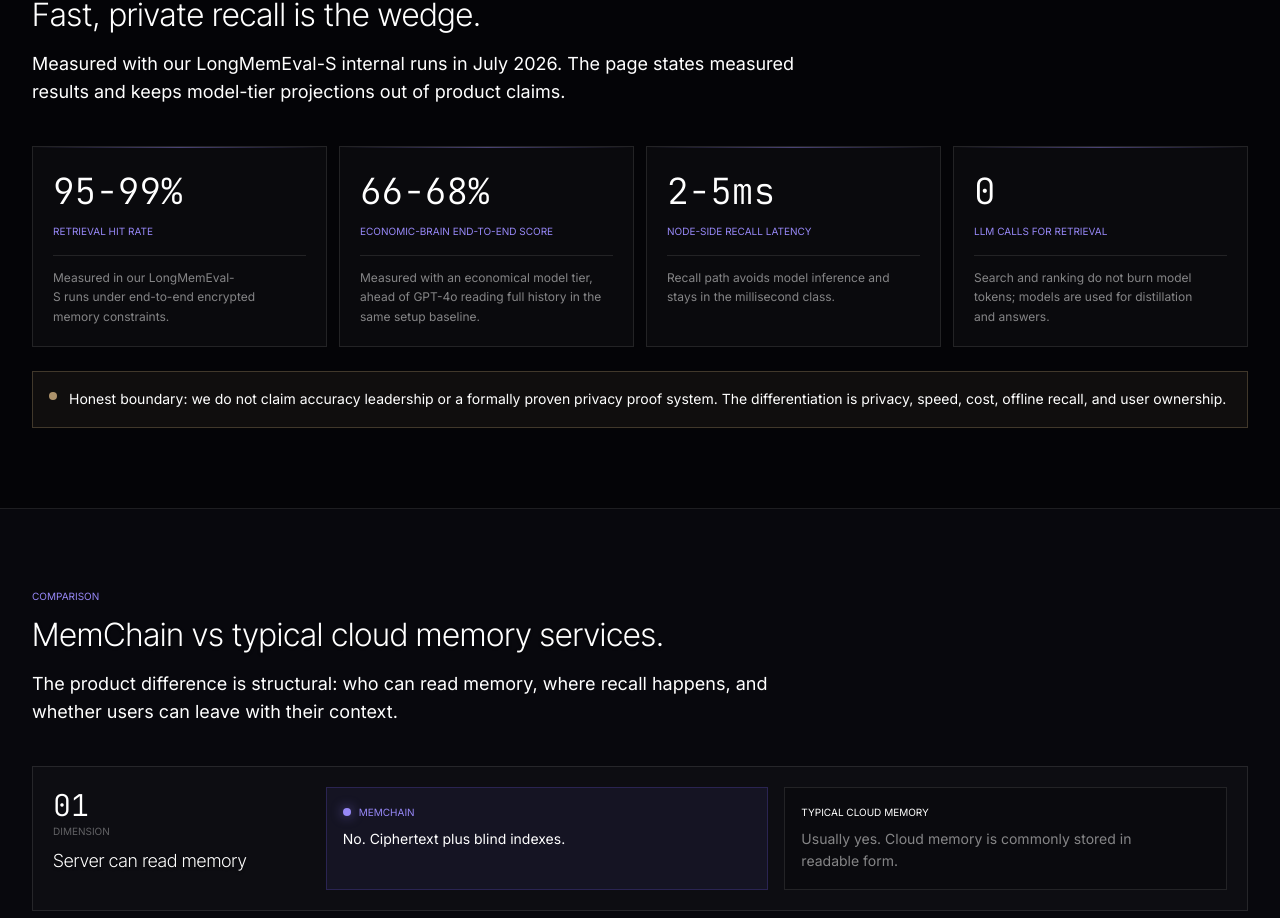
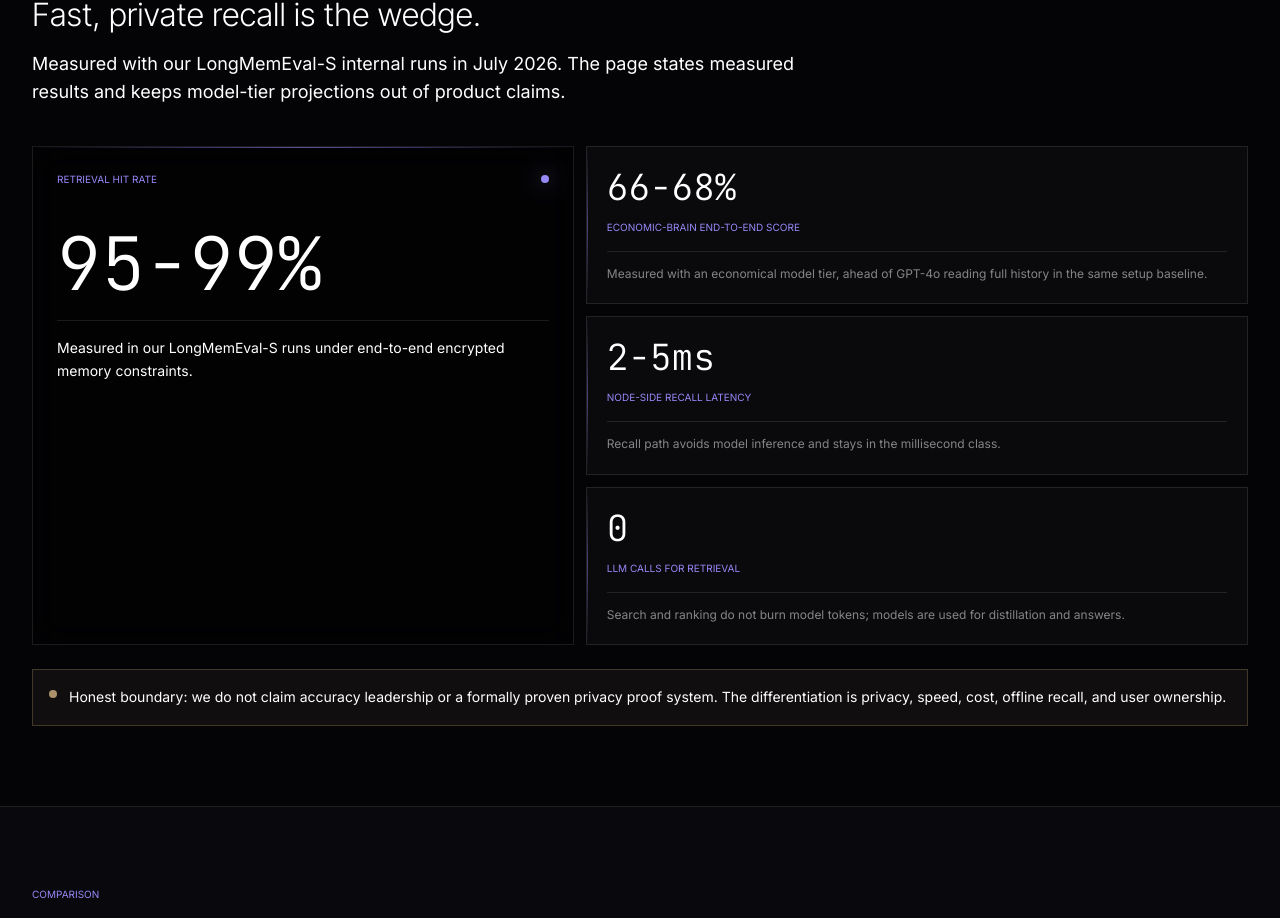
Before and after one commit to AeroNyxNetwork/AeroNyx-web, a Next.js app: page /memchain in a window 1280 px wide. Shown: the part 3584-4502 px from the top of the page. Built offline with nearby package versions, Linux system fonts and the light colour scheme.

Commit message:
Polish MemChain evidence surfaces

```diff
--- a/pages/memchain.js
+++ b/pages/memchain.js
@@ -40,6 +40,12 @@
  *   path with step numbers and desktop connectors. Pillar cards receive a
  *   clearer trust-boundary evidence strip while preserving every approved
  *   privacy claim and benchmark limitation.
+ *
+ * Modification Reason: v2.9 - Benchmark and comparison surface polish.
+ *   The benchmark section now presents one primary measured proof beside a
+ *   compact supporting evidence grid, and the comparison section uses a cleaner
+ *   row-based decision surface. This improves VC-grade scanability on desktop
+ *   and mobile without changing any approved claims or limitations.
  *
  * Modification Reason: v2.2 - Multilingual mobile resilience.
  *   Tightened long-locale wrapping for MemChain proof rails, comparison cards,
@@ -167,6 +173,7 @@
  * Last Modified: v2.6 - Advantage evidence stack polish
  * Last Modified: v2.7 - Benchmark and boundary evidence polish
  * Last Modified: v2.8 - Pipeline and pillar rhythm polish
+ * Last Modified: v2.9 - Benchmark and comparison surface polish
  * ============================================
  */
 
@@ -703,7 +710,10 @@ const Pillars = ({ copy }) => (
   </section>
 );
 
-const Benchmarks = ({ copy }) => (
+const Benchmarks = ({ copy }) => {
+  const [primaryCard, ...supportingCards] = copy.cards;
+
+  return (
     <section className="border-y border-white/10 bg-black/40 py-14 md:py-20">
       <Container>
         <SectionHeader
@@ -711,17 +721,37 @@ const Benchmarks = ({ copy }) => (
           title={copy.title}
           description={copy.description}
         />
-      <div className="mt-10 grid gap-3 md:grid-cols-2 lg:grid-cols-4">
-        {copy.cards.map((item) => (
+        <div className="mt-10 grid gap-3 lg:grid-cols-[0.9fr_1.1fr]">
+          {primaryCard ? (
+            <div className="page-surface relative min-w-0 overflow-hidden border p-5 md:p-6">
+              <div className="absolute inset-x-0 top-0 h-px bg-gradient-to-r from-transparent via-brand-light/60 to-transparent" />
+              <div className="mb-10 flex items-center justify-between gap-3">
+                <div className="min-w-0 break-words text-[10px] uppercase leading-4 tracking-eyebrow text-brand-light">
+                  {primaryCard.label}
+                </div>
+                <span className="h-2 w-2 shrink-0 rounded-pill bg-brand-light shadow-[0_0_20px_rgba(151,136,247,0.6)]" />
+              </div>
+              <div className="break-words font-mono text-[3rem] font-light leading-none text-white sm:text-[4rem] lg:text-[4.6rem]">
+                {primaryCard.value}
+              </div>
+              <p className="mt-5 max-w-copy break-words border-t border-white/10 pt-4 text-sm leading-relaxed text-white/58">
+                {primaryCard.note}
+              </p>
+            </div>
+          ) : null}
+
+          <div className="grid min-w-0 gap-3 sm:grid-cols-3 lg:grid-cols-1">
+            {supportingCards.map((item) => (
               <div key={item.label} className="page-card relative min-w-0 overflow-hidden border p-4 md:p-5">
-            <div className="absolute inset-x-0 top-0 h-px bg-gradient-to-r from-transparent via-brand-light/45 to-transparent" />
-            <div className="flex min-h-[4.5rem] flex-col justify-end">
+                <div className="absolute inset-y-0 left-0 w-px bg-gradient-to-b from-transparent via-brand-light/45 to-transparent" />
+                <div className="flex min-h-[4rem] flex-col justify-end">
                   <div className="break-words font-mono text-3xl font-light leading-none text-white md:text-4xl">{item.value}</div>
                   <div className="mt-3 break-words text-[10px] uppercase leading-4 tracking-eyebrow text-brand-light">{item.label}</div>
                 </div>
                 <p className="mt-4 border-t border-white/10 pt-3 text-xs leading-relaxed text-white/50">{item.note}</p>
               </div>
             ))}
+          </div>
         </div>
         <div className="mt-6 grid gap-3 border border-warn/25 bg-warn/[0.055] p-4 md:grid-cols-[auto_minmax(0,1fr)] md:items-start">
           <span aria-hidden="true" className="mt-1 hidden h-2 w-2 rounded-pill bg-warn/80 md:block" />
@@ -732,6 +762,7 @@ const Benchmarks = ({ copy }) => (
       </Container>
     </section>
   );
+};
 
 const Comparison = ({ copy }) => (
   <section className="py-14 md:py-20">
@@ -741,25 +772,29 @@ const Comparison = ({ copy }) => (
         title={copy.title}
         description={copy.description}
       />
-      <div className="mt-10 grid gap-3">
+      <div className="page-surface mt-10 min-w-0 overflow-hidden border">
+        <div className="hidden grid-cols-[0.58fr_1fr_1fr] border-b border-white/10 px-5 py-3 md:grid">
+          <div className="text-[10px] uppercase tracking-eyebrow text-white/30">{copy.labels.dimension}</div>
+          <div className="text-[10px] uppercase tracking-eyebrow text-brand-light">{copy.labels.memchain}</div>
+          <div className="text-[10px] uppercase tracking-eyebrow text-white/34">{copy.labels.cloud}</div>
+        </div>
         {copy.rows.map((row, index) => (
-          <article key={row.dimension} className="page-card grid min-w-0 gap-4 border p-4 md:grid-cols-[0.58fr_1fr_1fr] md:p-5">
-            <div className="min-w-0 border-b border-white/10 pb-3 md:border-b-0 md:pb-0">
+          <article key={row.dimension} className="grid min-w-0 gap-4 border-b border-white/10 p-4 last:border-b-0 md:grid-cols-[0.58fr_1fr_1fr] md:gap-5 md:p-5">
+            <div className="min-w-0 md:pr-3">
               <div className="font-mono text-2xl font-light leading-none text-white/18 md:text-3xl">
                 {String(index + 1).padStart(2, '0')}
               </div>
-              <div className="break-words text-[10px] uppercase leading-4 tracking-eyebrow text-white/35">{copy.labels.dimension}</div>
               <h3 className="mt-2 break-words text-lg font-light text-white">{row.dimension}</h3>
             </div>
-            <div className="min-w-0 border border-brand-line bg-brand-faint p-3 md:p-4">
+            <div className="min-w-0 border border-brand-line bg-brand-faint p-3 md:border-0 md:bg-transparent md:p-0">
               <div className="flex items-center gap-2">
                 <span className="h-2 w-2 shrink-0 rounded-pill bg-brand-light shadow-[0_0_12px_rgba(151,136,247,0.65)]" />
-                <div className="break-words text-[10px] uppercase leading-4 tracking-eyebrow text-brand-light">{copy.labels.memchain}</div>
+                <div className="break-words text-[10px] uppercase leading-4 tracking-eyebrow text-brand-light md:hidden">{copy.labels.memchain}</div>
               </div>
-              <p className="mt-2 break-words text-sm leading-relaxed text-white">{row.memchain}</p>
+              <p className="mt-2 break-words text-sm leading-relaxed text-white md:mt-0">{row.memchain}</p>
             </div>
-            <div className="min-w-0 border border-white/10 bg-black/25 p-3 md:p-4">
-              <div className="break-words text-[10px] uppercase leading-4 tracking-eyebrow text-white/34">{copy.labels.cloud}</div>
+            <div className="min-w-0 border border-white/10 bg-black/25 p-3 md:border-0 md:bg-transparent md:p-0">
+              <div className="break-words text-[10px] uppercase leading-4 tracking-eyebrow text-white/34 md:hidden">{copy.labels.cloud}</div>
               <p className="mt-2 break-words text-sm leading-relaxed text-white/50">{row.cloud}</p>
             </div>
           </article>
```
Lines whose indentation alone changed are shown as unchanged.
